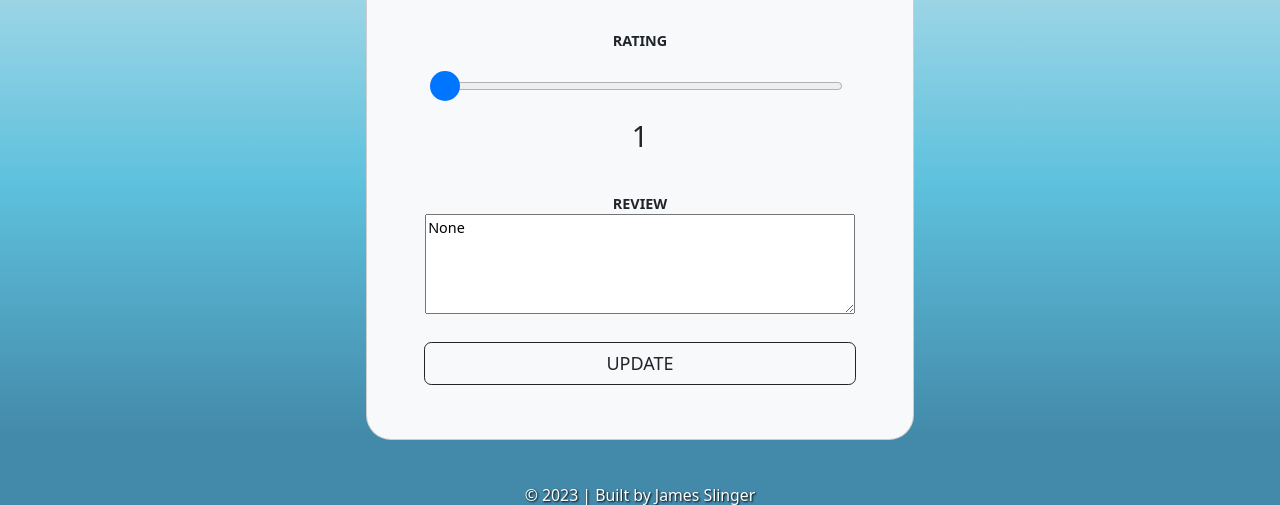
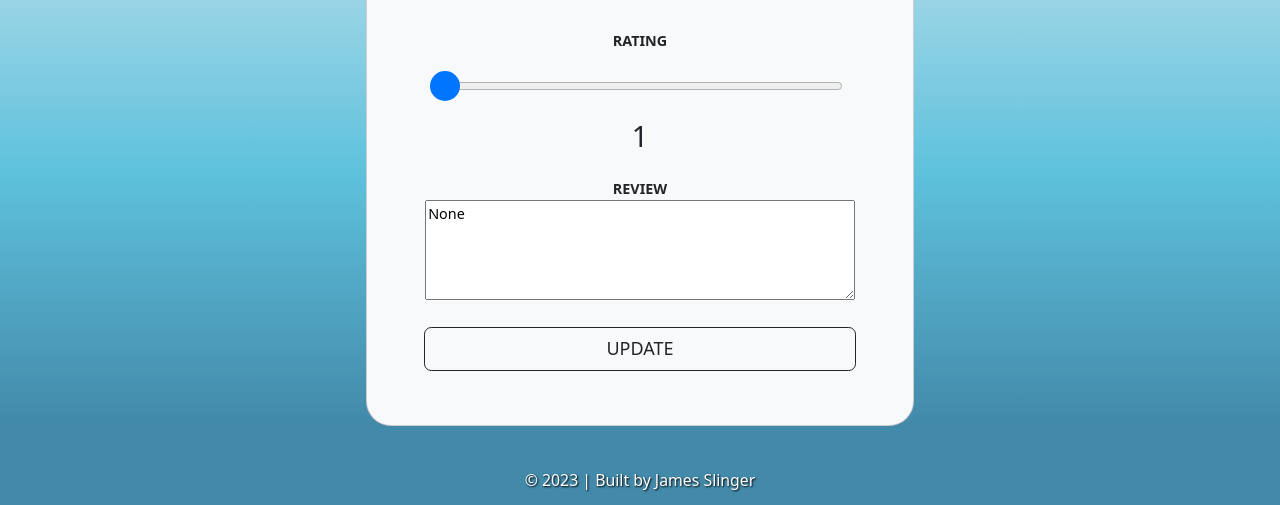
Before and after one commit to jamesslinger/Favorite-Things-List, a Flask app: page /movies/update in a window 1280 px wide. Shown: the part 324-829 px from the top of the page. Run offline with Flask 3, Linux system fonts and the light colour scheme; some libraries are stand-ins or nearby versions.

Commit message:
sml style tweak

```diff
--- a/static/css/styles.css
+++ b/static/css/styles.css
@@ -200,7 +200,7 @@ footer a:hover {
 }
 
 .movie_rating {
-    padding: 1rem;
+    padding: 1rem 1rem 0;
     text-align: center;
 }
 
```
